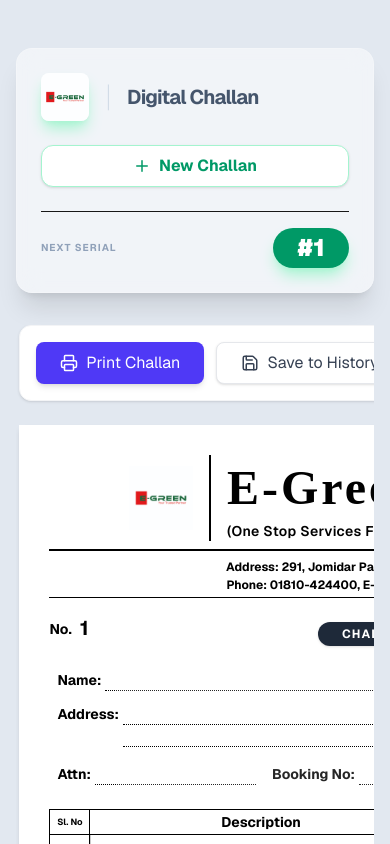
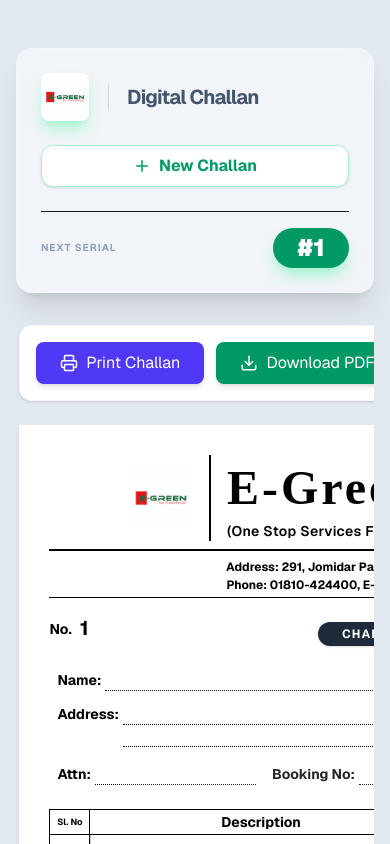
Before and after one commit to senkai742/e-greenaccessories, a Next.js app: page / in a window 390 px wide. Shown: the top 844 px of the page. Built offline with nearby package versions, Linux system fonts and the light colour scheme.

Commit message:
Introduce high-res HTML5 Canvas PDF Renderer: Integrated jsPDF and html2canvas to dynamically snapshot print copies client-side. Completely bypasses native mobile WebKit print bugs, producing identical pixel-perfect, crisp PDFs on any mobile or desktop device.

```diff
--- a/app/globals.css
+++ b/app/globals.css
@@ -128,3 +128,15 @@
   flex-direction: column;
   box-sizing: border-box;
 }
+
+.html2canvas-capture {
+  position: fixed !important;
+  top: 0 !important;
+  left: 0 !important;
+  width: 210mm !important;
+  height: 297mm !important;
+  z-index: 999999 !important;
+  opacity: 1 !important;
+  overflow: visible !important;
+  background: white !important;
+}
--- a/app/page.tsx
+++ b/app/page.tsx
@@ -23,9 +23,82 @@
     importHistory
   } = useChallan();
 
+  const handleDownloadPDF = async () => {
+    saveChallan();
+
+    const loader = document.createElement("div");
+    loader.innerHTML = `
+      <div style="position: fixed; top: 0; left: 0; width: 100vw; height: 100vh; background: rgba(0,0,0,0.85); z-index: 999999; display: flex; flex-direction: column; align-items: center; justify-content: center; color: white; font-family: sans-serif; pointer-events: all;">
+        <div style="border: 4px solid #f3f3f3; border-top: 4px solid #10b981; border-radius: 50%; width: 40px; height: 40px; animation: spin 1s linear infinite;"></div>
+        <p style="margin-top: 20px; font-weight: bold; font-size: 16px;">Generating Pixel-Perfect PDF...</p>
+        <p style="margin-top: 6px; font-size: 12px; color: #a1a1aa;">Rendering copies client-side for consistent mobile output.</p>
+        <style>@keyframes spin { 0% { transform: rotate(0deg); } 100% { transform: rotate(360deg); } }</style>
+      </div>
+    `;
+    document.body.appendChild(loader);
+
+    try {
+      const { default: jsPDF } = await import("jspdf");
+      const { default: html2canvas } = await import("html2canvas");
+
+      // Query the print container copies
+      const containers = Array.from(document.querySelectorAll(".print-only-copy .challan-container"));
+
+      if (containers.length === 0) {
+        throw new Error("No print pages found.");
+      }
+
+      const pdf = new jsPDF({
+        orientation: "portrait",
+        unit: "mm",
+        format: "a4"
+      });
+
+      for (let idx = 0; idx < containers.length; idx++) {
+        const container = containers[idx] as HTMLElement;
+        const parent = container.parentElement as HTMLElement;
+
+        // Apply temporary class to position copy properly for capturing
+        parent.classList.add("html2canvas-capture");
+
+        // Wait a frame for browser to render
+        await new Promise((resolve) => setTimeout(resolve, 150));
+
+        const canvas = await html2canvas(container, {
+          scale: 2.2, // Extremely sharp resolution
+          useCORS: true,
+          logging: false,
+          backgroundColor: "#ffffff",
+        });
+
+        parent.classList.remove("html2canvas-capture");
+
+        const imgData = canvas.toDataURL("image/jpeg", 0.95);
+
+        if (idx > 0) {
+          pdf.addPage();
+        }
+        pdf.addImage(imgData, "JPEG", 0, 0, 210, 297);
+      }
+
+      pdf.save(`challan_${challan.challanNo || "draft"}.pdf`);
+    } catch (err) {
+      console.error(err);
+      alert("Failed to generate PDF. Falling back to native browser printing...");
+      window.print();
+    } finally {
+      document.body.removeChild(loader);
+    }
+  };
+
   const handlePrint = () => {
     saveChallan();
-    window.print();
+    const isMobile = /Android|webOS|iPhone|iPad|iPod|BlackBerry|IEMobile|Opera Mini/i.test(navigator.userAgent);
+    if (isMobile) {
+      handleDownloadPDF();
+    } else {
+      window.print();
+    }
   };
 
   const handleSave = () => {
@@ -90,6 +163,7 @@
               data={challan}
               updateField={updateField}
               onPrint={handlePrint}
+              onDownloadPDF={handleDownloadPDF}
               onSave={handleSave}
               isReadOnly={isReadOnly}
             >
--- a/components/Challan/ChallanForm.tsx
+++ b/components/Challan/ChallanForm.tsx
@@ -1,24 +1,25 @@
 "use client";
 
 import React from "react";
-import { Printer, Save } from "lucide-react";
+import { Printer, Save, Download } from "lucide-react";
 import { ChallanData } from "../../types/challan";
 
 interface ChallanFormProps {
   data: ChallanData;
   updateField: (field: keyof ChallanData, value: string | number) => void;
   onPrint: () => void;
+  onDownloadPDF?: () => void;
   onSave: () => void;
   children?: React.ReactNode;
   isReadOnly?: boolean;
 }
 
-export function ChallanForm({ data, updateField, onPrint, onSave, children, isReadOnly = false }: ChallanFormProps) {
+export function ChallanForm({ data, updateField, onPrint, onDownloadPDF, onSave, children, isReadOnly = false }: ChallanFormProps) {
   return (
     <>
       {/* SCREEN UI ONLY: Completely isolated from the printable container */}
       <div className="block print:hidden no-print bg-white p-4 rounded-xl shadow-sm border border-gray-100 mb-6 max-w-[210mm] mx-auto">
-        <div className="flex gap-3">
+        <div className="flex flex-wrap gap-3">
           <button
             onClick={onPrint}
             className="flex items-center gap-2 px-6 py-2 bg-indigo-600 text-white rounded-lg hover:bg-indigo-700 transition-all shadow-md active:scale-95"
@@ -26,6 +27,15 @@
             <Printer size={18} />
             Print Challan
           </button>
+          {onDownloadPDF && (
+            <button
+              onClick={onDownloadPDF}
+              className="flex items-center gap-2 px-6 py-2 bg-emerald-600 text-white rounded-lg hover:bg-emerald-700 transition-all shadow-md active:scale-95"
+            >
+              <Download size={18} />
+              Download PDF
+            </button>
+          )}
           <button
             onClick={onSave}
             className="flex items-center gap-2 px-6 py-2 bg-white text-gray-700 border border-gray-200 rounded-lg hover:bg-gray-50 transition-all shadow-sm active:scale-95"
--- a/package.json
+++ b/package.json
@@ -9,6 +9,8 @@
     "lint": "eslint"
   },
   "dependencies": {
+    "html2canvas": "^1.4.1",
+    "jspdf": "^4.2.1",
     "lucide-react": "^1.14.0",
     "next": "16.2.6",
     "react": "19.2.4",
```
Also changed, not shown: 1 other file (tests, documents, lock files or other folders).
